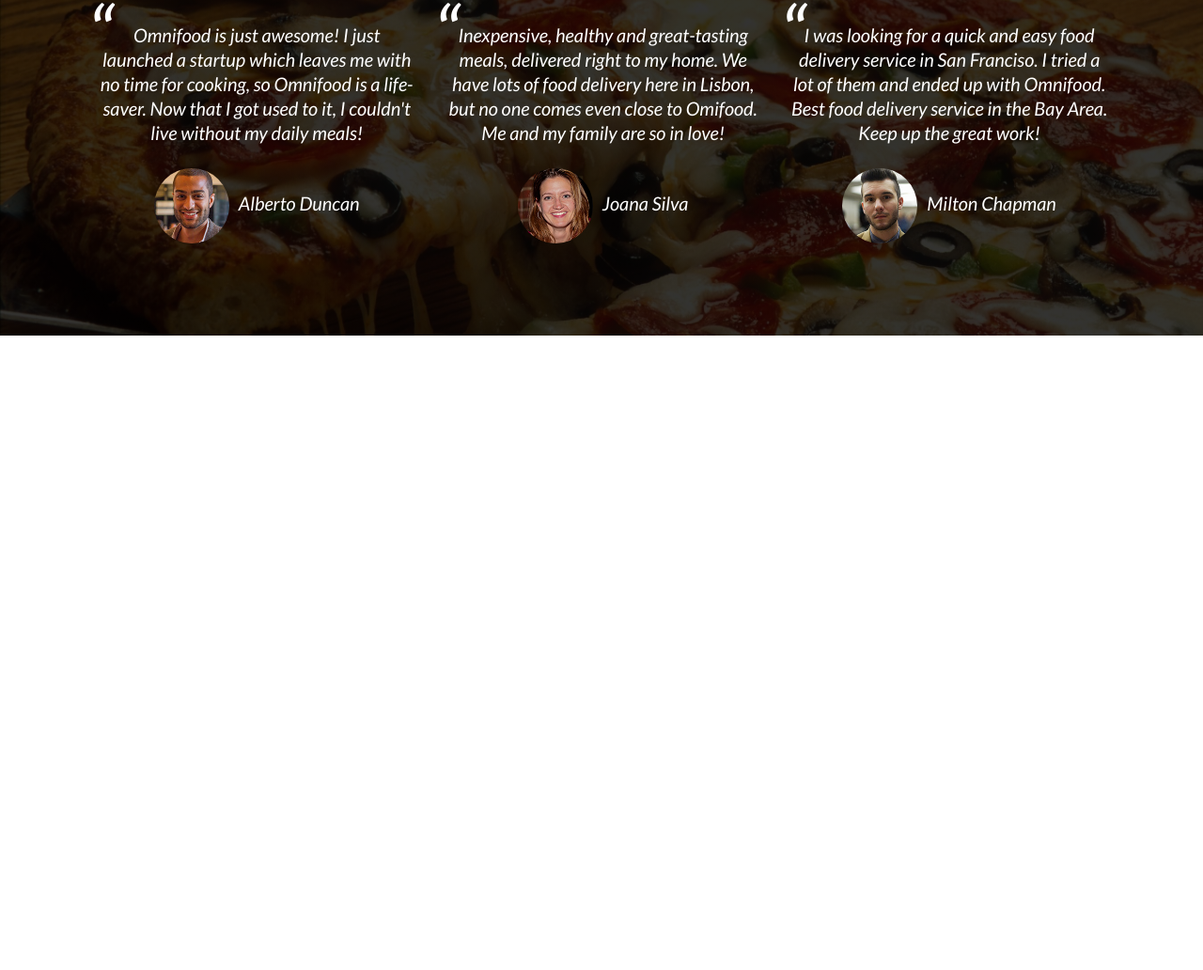
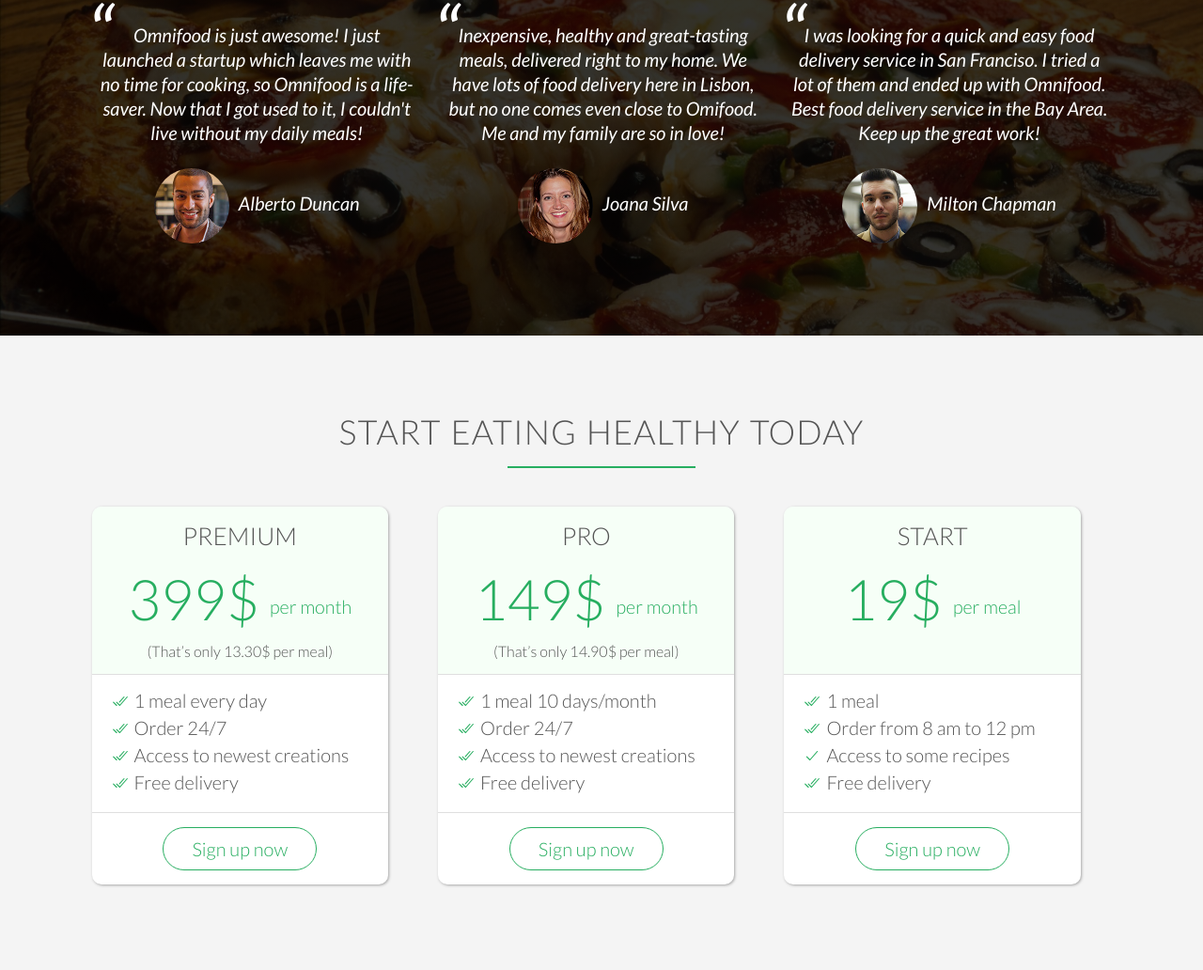
Before and after one commit to nickderaj/Meal-Subscription-Website, a website: page index.html in a window 1280 px wide. Shown: the part 3500-4532 px from the top of the page at 94% size. Before the commit the page ends 3937 px from the top, so only its background shows below. Drawn offline with nearby package versions, Linux system fonts and the light colour scheme.

Commit message:
Adding Pricing Plans

```diff
--- a/CSS/style.css
+++ b/CSS/style.css
@@ -28,7 +28,7 @@
 
 :root {
   --main-color: #27ae60;
-  --main-color-var: ##2ecc71;
+  --main-color-var: #2ecc71;
 }
 
 /* ----------------------------------------
@@ -331,7 +331,6 @@
 }
 
 .btn-app img {
-  clear: both;
   height: 50px;
   width: auto;
   margin-right: 10px;
@@ -361,6 +360,7 @@
   background-size: cover;
   color: white;
   padding: 80px;
+  margin-bottom: 0;
   background-attachment: fixed;
 }
 
@@ -392,3 +392,59 @@
   margin-right: 10px;
   vertical-align: middle;
 }
+
+/* ----------------------------------------
+CUSTOMERS
+---------------------------------------- */
+
+.section-plans {
+  background-color: #f4f4f4;
+  padding: 80px;
+  margin: 0;
+}
+
+.plan-box {
+  background-color: #fff;
+  border-radius: 10px;
+  width: 90%;
+  margin-left: 5%; /* half of 100-90 */
+  box-shadow: 1px 1px 3px rgb(167, 167, 167);
+}
+
+.plan-box div {
+  padding: 15px;
+  border-bottom: 1px solid rgb(223, 223, 223);
+}
+
+.plan-box div ul li {
+  list-style: none;
+  text-align: left;
+  padding-bottom: 5px;
+}
+
+.plan-box div:first-child {
+  background-color: rgb(246, 255, 247);
+  border-top-right-radius: 10px;
+  border-top-left-radius: 10px;
+}
+
+.plan-box div:last-child {
+  border: 0;
+}
+
+.plan-price {
+  font-size: 300%;
+  margin-bottom: 10px;
+  font-weight: 300;
+  color: var(--main-color);
+}
+
+.plan-price span {
+  font-size: 33%;
+  vertical-align: middle;
+  font-weight: 400;
+}
+
+.plan-price-meal {
+  font-size: 80%;
+}
--- a/index.html
+++ b/index.html
@@ -296,6 +296,110 @@
         </div>
       </div>
     </section>
+
+    <section class="section-plans">
+      <div class="row">
+        <h2>Start Eating Healthy Today</h2>
+      </div>
+      <div class="row">
+        <div class="col span span-1-of-3">
+          <div class="plan-box">
+            <div>
+              <h3>Premium</h3>
+              <p class="plan-price">399$ <span>per month</span></p>
+              <p class="plan-price-meal">(That’s only 13.30$ per meal)</p>
+            </div>
+            <div>
+              <ul>
+                <li>
+                  <ion-icon name="checkmark-done" class="icon-small"></ion-icon
+                  >1 meal every day
+                </li>
+                <li>
+                  <ion-icon name="checkmark-done" class="icon-small"></ion-icon
+                  >Order 24/7
+                </li>
+                <li>
+                  <ion-icon name="checkmark-done" class="icon-small"></ion-icon
+                  >Access to newest creations
+                </li>
+                <li>
+                  <ion-icon name="checkmark-done" class="icon-small"></ion-icon
+                  >Free delivery
+                </li>
+              </ul>
+            </div>
+            <div>
+              <a href="#" class="btn btn-ghost">Sign up now</a>
+            </div>
+          </div>
+        </div>
+        <div class="col span span-1-of-3">
+          <div class="plan-box">
+            <div>
+              <h3>Pro</h3>
+              <p class="plan-price">149$ <span>per month</span></p>
+              <p class="plan-price-meal">(That’s only 14.90$ per meal)</p>
+            </div>
+            <div>
+              <ul>
+                <li>
+                  <ion-icon name="checkmark-done" class="icon-small"></ion-icon
+                  >1 meal 10 days/month
+                </li>
+                <li>
+                  <ion-icon name="checkmark-done" class="icon-small"></ion-icon
+                  >Order 24/7
+                </li>
+                <li>
+                  <ion-icon name="checkmark-done" class="icon-small"></ion-icon
+                  >Access to newest creations
+                </li>
+                <li>
+                  <ion-icon name="checkmark-done" class="icon-small"></ion-icon
+                  >Free delivery
+                </li>
+              </ul>
+            </div>
+            <div>
+              <a href="#" class="btn btn-ghost">Sign up now</a>
+            </div>
+          </div>
+        </div>
+        <div class="col span span-1-of-3">
+          <div class="plan-box">
+            <div>
+              <h3>Start</h3>
+              <p class="plan-price">19$ <span>per meal</span></p>
+              <p class="plan-price-meal">&nbsp;</p>
+            </div>
+            <div>
+              <ul>
+                <li>
+                  <ion-icon name="checkmark-done" class="icon-small"></ion-icon
+                  >1 meal
+                </li>
+                <li>
+                  <ion-icon name="checkmark-done" class="icon-small"></ion-icon
+                  >Order from 8 am to 12 pm
+                </li>
+                <li>
+                  <ion-icon name="checkmark" class="icon-small"></ion-icon
+                  >Access to some recipes
+                </li>
+                <li>
+                  <ion-icon name="checkmark-done" class="icon-small"></ion-icon
+                  >Free delivery
+                </li>
+              </ul>
+            </div>
+            <div>
+              <a href="#" class="btn btn-ghost">Sign up now</a>
+            </div>
+          </div>
+        </div>
+      </div>
+    </section>
   </body>
 </html>
 
```
